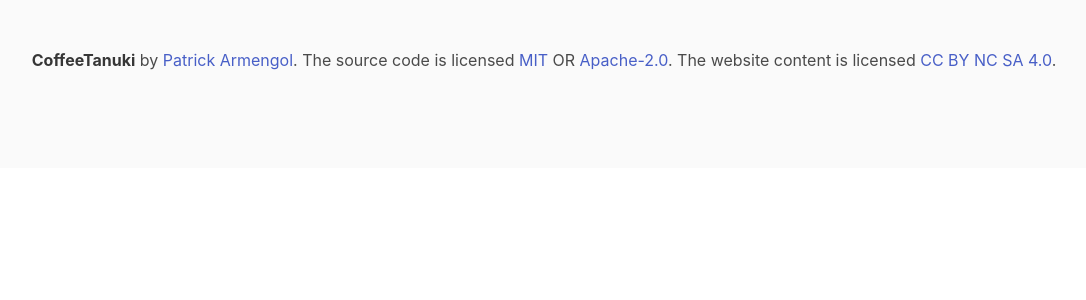
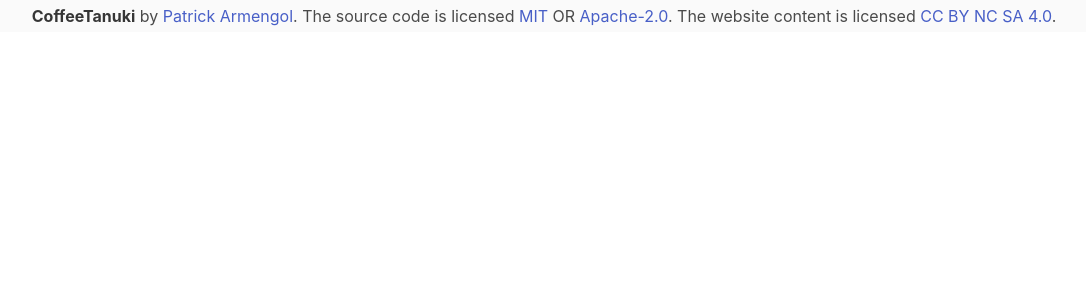
Before and after one commit to patrickarmengol/somethingcoffee, a Python web app: template src/coffeetanuki/domain/web/templates/base/base.html.jinja in a window 1280 px wide. Shown: the part 52-352 px from the top of the page, without its empty margins (96-1182 px from the left). Run offline with Jinja, Linux system fonts and the light colour scheme; the template is opened without the code that fills it, so the values that code supplies are empty.

Commit message:
adjusted footer padding

```diff
--- a/src/coffeetanuki/domain/web/templates/base/footer.html.jinja
+++ b/src/coffeetanuki/domain/web/templates/base/footer.html.jinja
@@ -1,8 +1,9 @@
-<footer class="footer">
+<footer class="footer p-1">
   <div class="container has-text-centered">
     <p>
-      <strong>CoffeeTanuki</strong> by <a href="https://patrickarmengol.com">Patrick Armengol</a>. The source code is licensed
-      <a href="https://opensource.org/license/mit/">MIT</a> OR <a href="https://opensource.org/license/apache-2-0/">Apache-2.0</a>.
+      <strong>CoffeeTanuki</strong> by <a href="https://patrickarmengol.com">Patrick Armengol</a>.
+      The source code is licensed <a href="https://opensource.org/license/mit/">MIT</a> OR
+      <a href="https://opensource.org/license/apache-2-0/">Apache-2.0</a>.
       The website content is licensed <a href="http://creativecommons.org/licenses/by-nc-sa/4.0/">CC BY NC SA 4.0</a>.
     </p>
   </div>
```
